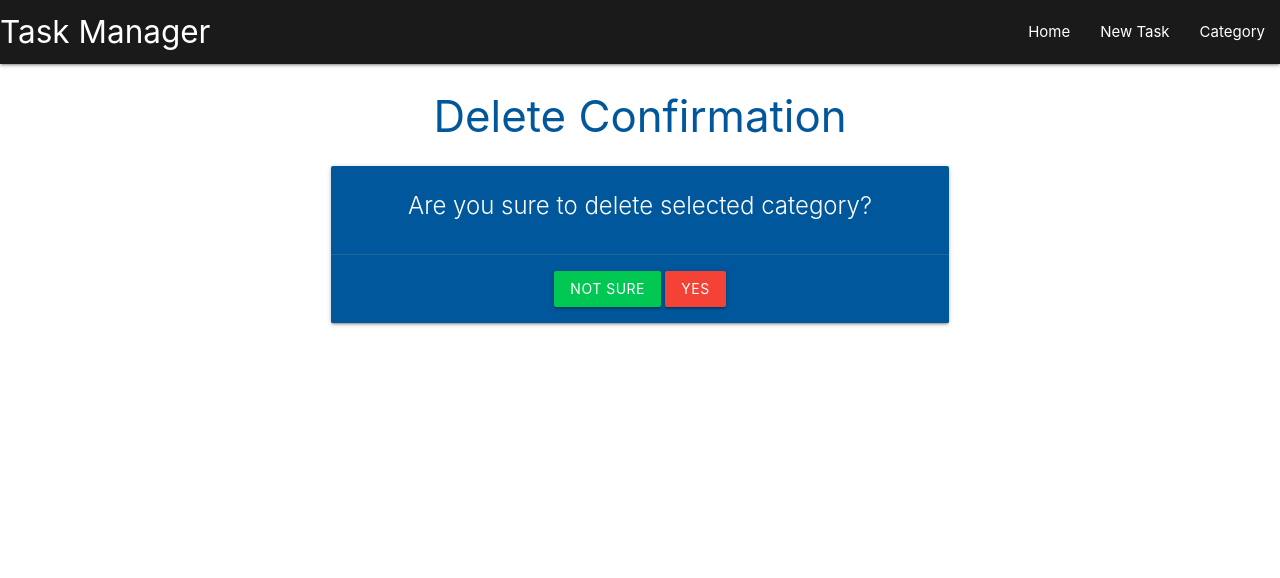
After one commit to ci-mustafa/flask-task-manager, a Flask app: template taskmanager/templates/delete_confirmation.html in a window 1280 px wide. The commit adds this page. Shown: the top 578 px of the page. Run offline with Flask 3, Linux system fonts and the light colour scheme; the template is opened without the code that fills it, so the values that code supplies are empty.

Commit message:
feat: add ability to delete categories

```diff
--- a/taskmanager/templates/categories.html
+++ b/taskmanager/templates/categories.html
@@ -18,7 +18,7 @@
             </div>
             <div class="card-action">
                 <a href="{{ url_for('edit_category', category_id=category.id) }}" class="btn green accent-4">Edit</a>
-                <a href="#" class="btn red">Delete</a>
+                <a href="{{ url_for('delete_confirm', category_id=category.id) }}" class="btn red">Delete</a>
             </div>
         </div>
     </div>
--- /dev/null
+++ b/taskmanager/templates/delete_confirmation.html
@@ -0,0 +1,18 @@
+{% extends "base.html" %}
+
+{% block content %}
+<h3 class="light-blue-text text-darken-4 center-align">Delete Confirmation</h3>
+<div class="row">
+    <div class="col s12 m8 l6 offset-m2 offset-l3">
+        <div class="card light-blue darken-4 center-align">
+            <div class="card-content white-text">
+                <span class="card-title">Are you sure to delete selected category?</span>
+            </div>
+            <div class="card-action">
+                <a href="{{ url_for('categories') }}" class="btn green accent-4">Not Sure</a>
+                <a href="{{ url_for('delete_category', category_id=category.id) }}" class="btn red">Yes</a>
+            </div>
+        </div>
+    </div>
+</div>
+{% endblock %}
```
Also changed, not shown: taskmanager/routes.py (+14 -0 lines).
